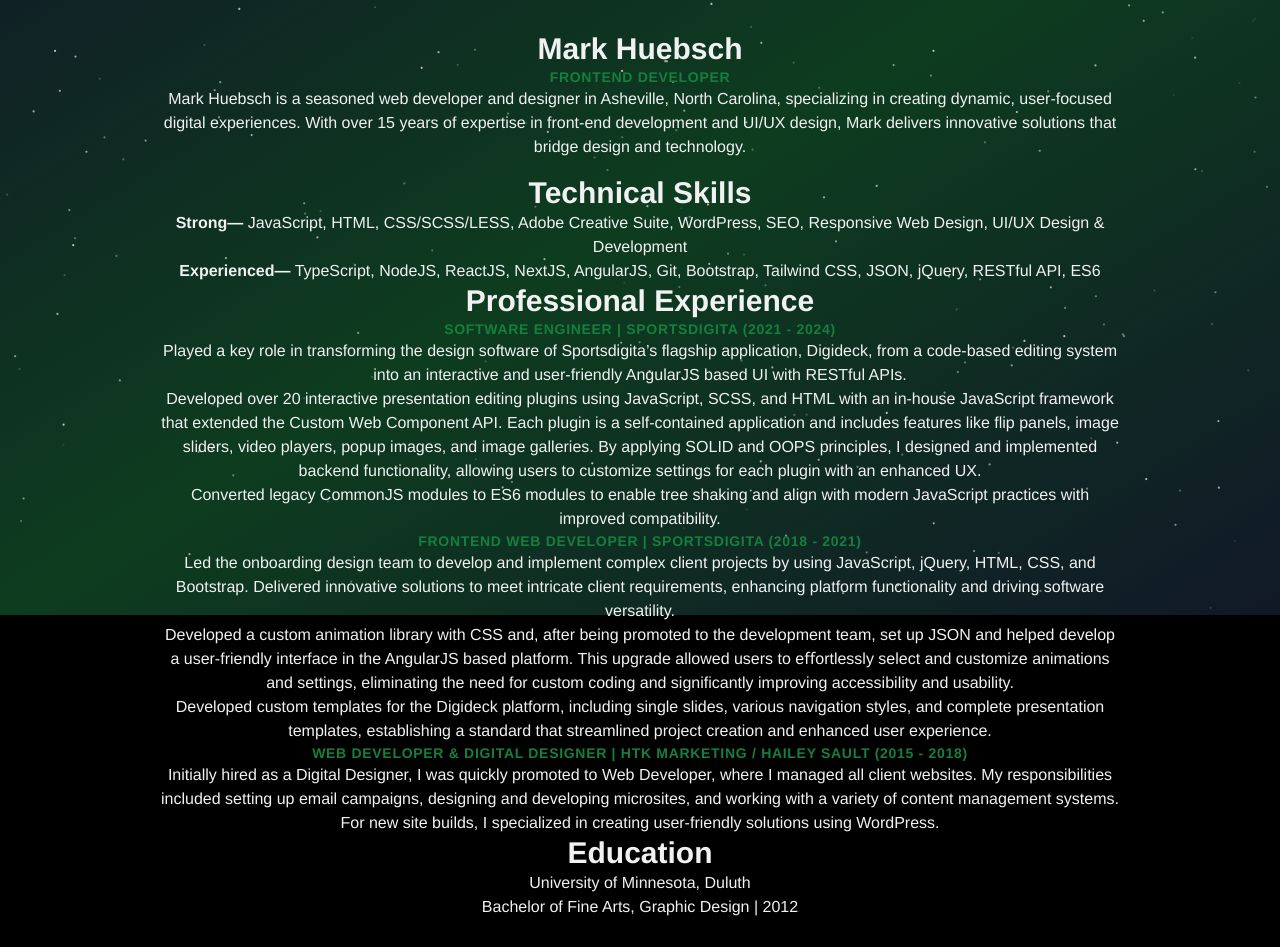
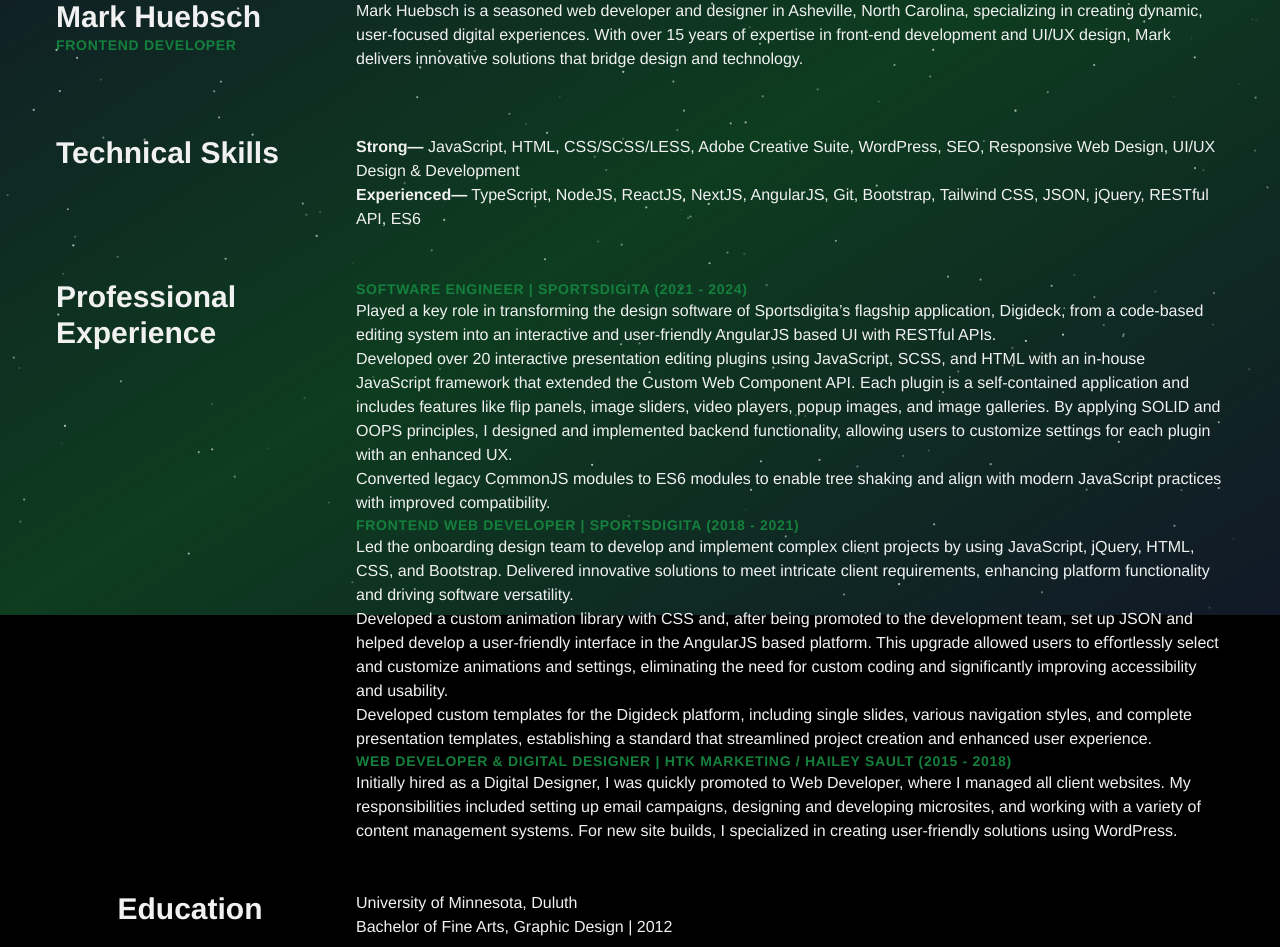
Before and after one commit to mhuebsch/myDevWebsite, a Next.js app: page /resume in a window 1280 px wide. Shown: the part 185-1132 px from the top of the page. Built offline with nearby package versions, Linux system fonts and the light colour scheme.

Commit message:
format resume text with flex columns, WIP

```diff
--- a/app/resume/page.js
+++ b/app/resume/page.js
@@ -9,6 +9,134 @@ const ResumePage = () => {
         </div>
       </div>
       <section>
+        <div className="flex flex-col gap-4">
+          <div className="flex flex-col md:flex-row">
+            <div className="w-full md:w-1/4 p-4">
+              <h3 className="text-3xl font-semibold">Mark Huebsch</h3>
+              <h5 className="text-sm font-bold uppercase tracking-wider text-green-700">
+                Frontend Developer
+              </h5>
+            </div>
+            <div className="w-full md:w-3/4 p-4">
+              <p className="mb-4">
+                Mark Huebsch is a seasoned web developer and designer in
+                Asheville, North Carolina, specializing in creating dynamic,
+                user-focused digital experiences. With over 15 years of
+                expertise in front-end development and UI/UX design, Mark
+                delivers innovative solutions that bridge design and technology.
+              </p>
+            </div>
+          </div>
+
+          <div className="flex flex-col md:flex-row">
+            <div className="w-full md:w-1/4 p-4">
+              <h3 className="text-3xl font-semibold">Technical Skills</h3>
+            </div>
+            <div className="w-full md:w-3/4 p-4">
+              <ul>
+                <li>
+                  <strong>Strong—</strong> JavaScript, HTML, CSS/SCSS/LESS,
+                  Adobe Creative Suite, WordPress, SEO, Responsive Web Design,
+                  UI/UX Design & Development
+                </li>
+                <li>
+                  <strong>Experienced—</strong> TypeScript, NodeJS, ReactJS,
+                  NextJS, AngularJS, Git, Bootstrap, Tailwind CSS, JSON, jQuery,
+                  RESTful API, ES6
+                </li>
+              </ul>
+            </div>
+          </div>
+
+          <div className="flex flex-col md:flex-row">
+            <div className="w-full md:w-1/4 p-4">
+              <h3 className="text-3xl font-semibold">
+                Professional Experience
+              </h3>
+            </div>
+            <div className="w-full md:w-3/4 p-4">
+              <h5 className="text-sm font-bold uppercase tracking-wider text-green-700">
+                Software Engineer | Sportsdigita (2021 - 2024)
+              </h5>
+              <ul>
+                <li>
+                  Played a key role in transforming the design software of
+                  Sportsdigita’s flagship application, Digideck, from a
+                  code-based editing system into an interactive and
+                  user-friendly AngularJS based UI with RESTful APIs.
+                </li>
+                <li>
+                  Developed over 20 interactive presentation editing plugins
+                  using JavaScript, SCSS, and HTML with an in-house JavaScript
+                  framework that extended the Custom Web Component API. Each
+                  plugin is a self-contained application and includes features
+                  like flip panels, image sliders, video players, popup images,
+                  and image galleries. By applying SOLID and OOPS principles, I
+                  designed and implemented backend functionality, allowing users
+                  to customize settings for each plugin with an enhanced UX.
+                </li>
+                <li>
+                  Converted legacy CommonJS modules to ES6 modules to enable
+                  tree shaking and align with modern JavaScript practices with
+                  improved compatibility.
+                </li>
+              </ul>
+              <h5 className="text-sm font-bold uppercase tracking-wider text-green-700">
+                Frontend Web Developer | Sportsdigita (2018 - 2021)
+              </h5>
+              <ul>
+                <li>
+                  Led the onboarding design team to develop and implement
+                  complex client projects by using JavaScript, jQuery, HTML,
+                  CSS, and Bootstrap. Delivered innovative solutions to meet
+                  intricate client requirements, enhancing platform
+                  functionality and driving software versatility.
+                </li>
+                <li>
+                  Developed a custom animation library with CSS and, after being
+                  promoted to the development team, set up JSON and helped
+                  develop a user-friendly interface in the AngularJS based
+                  platform. This upgrade allowed users to eﬀortlessly select and
+                  customize animations and settings, eliminating the need for
+                  custom coding and significantly improving accessibility and
+                  usability.
+                </li>
+                <li>
+                  Developed custom templates for the Digideck platform,
+                  including single slides, various navigation styles, and
+                  complete presentation templates, establishing a standard that
+                  streamlined project creation and enhanced user experience.
+                </li>
+              </ul>
+              <h5 className="text-sm font-bold uppercase tracking-wider text-green-700">
+                Web Developer & Digital Designer | HTK Marketing / Hailey Sault
+                (2015 - 2018)
+              </h5>
+              <ul>
+                <li>
+                  Initially hired as a Digital Designer, I was quickly promoted
+                  to Web Developer, where I managed all client websites. My
+                  responsibilities included setting up email campaigns,
+                  designing and developing microsites, and working with a
+                  variety of content management systems. For new site builds, I
+                  specialized in creating user-friendly solutions using
+                  WordPress.
+                </li>
+              </ul>
+            </div>
+          </div>
+
+          <div className="flex flex-col md:flex-row">
+            <div className="w-full md:w-1/4 p-4">
+              <h3 className="text-3xl text-center font-semibold">Education</h3>
+            </div>
+            <div className="w-full md:w-3/4 p-4">
+              <p>University of Minnesota, Duluth</p>
+              <p>Bachelor of Fine Arts, Graphic Design | 2012</p>
+            </div>
+          </div>
+        </div>
+
         <div className="container mx-auto max-w-5xl py-12 md:px-4">
           <div className="mx-4 grid gap-4 sm:grid-cols-12">
             <div className="col-span-12 sm:col-span-12 mb-8 text-center">
```
